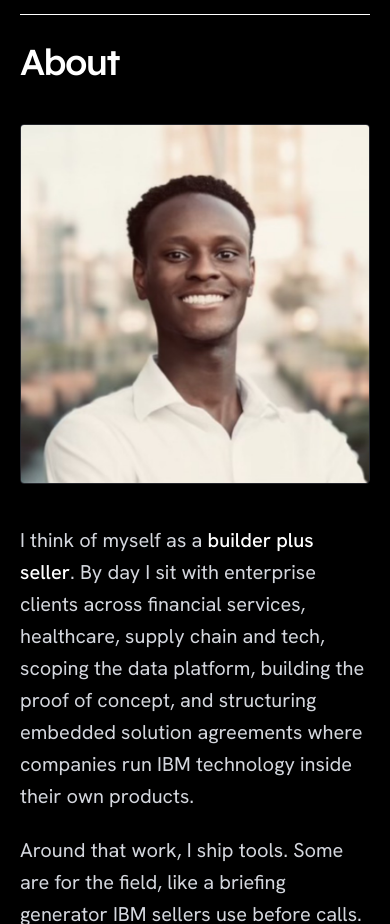
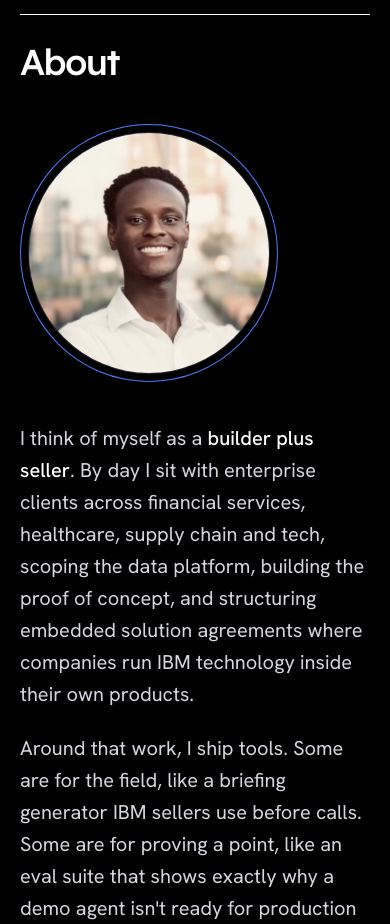
Before and after one commit to marcosesay/marcosesay.github.io, a plain HTML site: page index.html in a window 390 px wide. Shown: the part 960-1884 px from the top of the page. Drawn offline with Linux system fonts and the light colour scheme.

Commit message:
Circular profile photo
Co-Authored-By: Claude Opus 5.5 <noreply@anthropic.com>
Claude-Session: https://claude.ai/code/session_01EyeAwmgWh7SLJPAVKVfeQ2

```diff
--- a/index.html
+++ b/index.html
@@ -63,9 +63,9 @@ section > h2.ruled { padding-bottom: 20px; border-bottom: 1px solid var(--rule);
 
 #about { display: flex; flex-wrap: wrap; gap: 40px 80px; padding-top: 24px; border-top: 1px solid var(--rule); }
 #about h2 { flex: 1 1 100%; }
-.photo { flex: 1 1 300px; max-width: 420px; min-height: 420px; border-radius: 4px; overflow: hidden; display: flex; position: relative; background: radial-gradient(circle at 30% 25%, #1b3cb8 0%, #0a1640 45%, #000 100%); border: 1px solid var(--line); }
-.photo img { width: 100%; height: 100%; object-fit: cover; object-position: 50% 25%; display: block; position: relative; z-index: 1; }
-.photo .mono { position: absolute; inset: 0; display: grid; place-items: center; font-family: var(--head); font-size: 140px; letter-spacing: -0.06em; color: #fff; }
+.photo { flex: 0 0 auto; width: clamp(240px, 30vw, 360px); aspect-ratio: 1; align-self: center; margin: 9px; border-radius: 50%; overflow: hidden; position: relative; background: radial-gradient(circle at 30% 25%, #1b3cb8 0%, #0a1640 45%, #000 100%); box-shadow: 0 0 0 1px var(--line), 0 0 0 8px #000, 0 0 0 9px var(--blue); }
+.photo img { width: 100%; height: 100%; object-fit: cover; object-position: 50% 30%; display: block; position: relative; z-index: 1; }
+.photo .mono { position: absolute; inset: 0; display: grid; place-items: center; font-family: var(--head); font-size: 110px; letter-spacing: -0.06em; color: #fff; }
 .about-text { flex: 999 1 480px; min-width: 0; display: flex; flex-direction: column; justify-content: center; gap: 22px; font-size: 20px; line-height: 1.6; color: var(--body); }
 .about-text p { margin: 0; }
 .about-text strong { color: var(--ink); font-weight: 500; }
@@ -140,7 +140,7 @@ body.locked { overflow: hidden; }
   .wrap { padding: 24px 20px 32px; gap: 88px; }
   h2 { font-size: 36px; }
   .project h3 { font-size: 28px; }
-  .photo { min-height: 360px; max-width: none; }
+  .photo { width: 240px; }
   .detail-inner { padding: 32px 24px 36px; }
   .detail h2 { font-size: 34px; }
   .stat b { font-size: 32px; }
```
